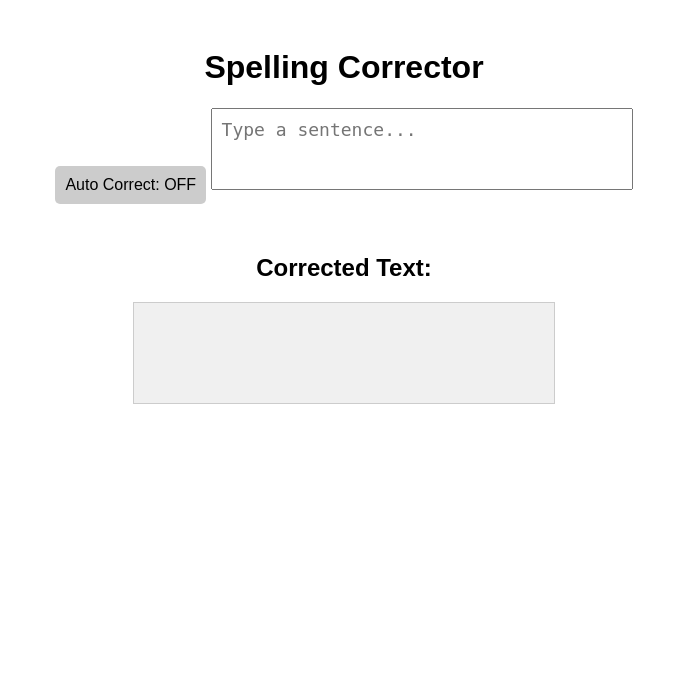
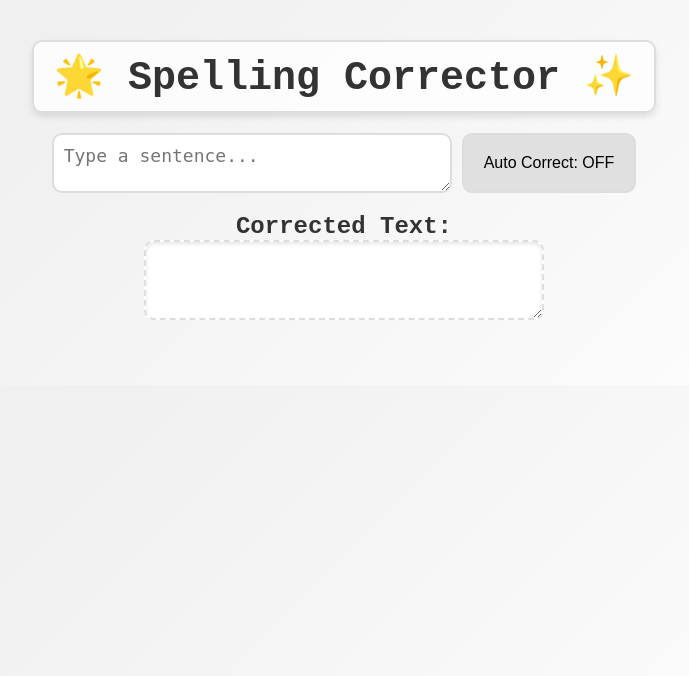
Before and after one commit to Stelllarce/spelling-corrector, a Flask app: page / in a window 1280 px wide. Shown: the top 676 px of the page, without its empty margins (296-985 px from the left). Run offline with Flask 3, Linux system fonts and the light colour scheme.

Commit message:
Update visuals

```diff
--- /dev/null
+++ b/web/static/pretty_style.css
@@ -0,0 +1,137 @@
+* {
+    box-sizing: border-box;
+    margin: 0;
+    padding: 0;
+  }
+
+
+  body {
+    font-family: 'Courier New', Courier, monospace;
+    background-color: #f8f9fa;
+    background-image: linear-gradient(135deg, #f0f0f0 25%, #ffffff 100%);
+    text-align: center;
+    padding: 40px;
+    color: #333;
+  }
+
+
+  h1 {
+    font-size: 2.5em;
+    margin-bottom: 20px;
+    padding: 10px 20px;
+    background: rgba(255, 255, 255, 0.8);
+    border: 2px solid #ddd;
+    border-radius: 10px;
+    display: inline-block;
+    box-shadow: 0 4px 6px rgba(0, 0, 0, 0.1);
+    transition: transform 0.3s;
+  }
+
+  h1:hover {
+    transform: scale(1.05);
+  }
+
+  h1::before {
+    content: "🌟 ";
+  }
+
+  h1::after {
+    content: " ✨";
+  }
+
+  .input-container {
+    display: flex;
+    justify-content: center;
+    align-items: center;
+    gap: 10px;
+    margin-bottom: 20px;
+  }
+
+  #wordInput {
+    width: 400px;
+    height: 60px;
+    padding: 10px;
+    font-size: 18px;
+    border: 2px solid #ddd;
+    border-radius: 10px;
+    outline: none;
+    transition: border-color 0.3s, box-shadow 0.3s;
+  }
+
+  #wordInput:focus {
+    border-color: #4CAF50;
+    box-shadow: 0 0 8px rgba(76, 175, 80, 0.5);
+  }
+
+  #autoCorrectToggle {
+    height: 60px; /* Same height as the input */
+    padding: 0 20px;
+    font-size: 16px;
+    cursor: pointer;
+    background-color: #e0e0e0;
+    border: 2px solid #ddd;
+    border-radius: 10px;
+    transition: background-color 0.3s, transform 0.3s;
+  }
+
+  #autoCorrectToggle.active {
+    background-color: #4CAF50;
+    color: white;
+  }
+
+  #autoCorrectToggle:hover {
+    transform: scale(1.05);
+  }
+
+  #correctedOutput {
+    width: 400px;
+    height: 80px;
+    padding: 10px;
+    font-size: 18px;
+    border: 2px dashed #ddd;
+    border-radius: 10px;
+    background-color: #ffffff;
+    box-shadow: inset 0 2px 4px rgba(0, 0, 0, 0.1);
+    margin-bottom: 20px;
+  }
+
+  #suggestions {
+    display: flex;
+    justify-content: center;
+    gap: 10px;
+    flex-wrap: wrap;
+  }
+
+  .suggestion {
+    padding: 10px 15px;
+    background-color: #ffffff;
+    border: 2px solid #ddd;
+    border-radius: 10px;
+    cursor: pointer;
+    transition: background-color 0.3s, transform 0.3s, box-shadow 0.3s;
+  }
+
+  .suggestion:hover {
+    background-color: #d0e7ff;
+    transform: translateY(-3px);
+    box-shadow: 0 4px 8px rgba(0, 0, 0, 0.1);
+  }
+
+  @keyframes fadeIn {
+    from {
+      opacity: 0;
+      transform: translateY(10px);
+    }
+    to {
+      opacity: 1;
+      transform: translateY(0);
+    }
+  }
+
+  body,
+  h1,
+  .input-container,
+  #correctedOutput,
+  #suggestions {
+    animation: fadeIn 0.8s ease-out;
+  }
--- a/web/template/index.html
+++ b/web/template/index.html
@@ -4,15 +4,16 @@
     <meta charset="UTF-8">
     <meta name="viewport" content="width=device-width, initial-scale=1.0">
     <title>Spelling Corrector</title>
-    <link rel="stylesheet" href="{{ url_for('static', filename='styles.css') }}">
+    <link rel="stylesheet" href="{{ url_for('static', filename='pretty_style.css') }}">
     <script src="{{ url_for('static', filename='script.js') }}" defer></script>
 </head>
 <body>
     <h1>Spelling Corrector</h1>
 
-    <button id="autoCorrectToggle" onclick="toggleAutoCorrect()">Auto Correct: OFF</button>
-
-    <textarea id="wordInput" placeholder="Type a sentence..." rows="2"></textarea>
+    <div class="input-container">
+        <textarea id="wordInput" placeholder="Type a sentence..." rows="2"></textarea>
+        <button id="autoCorrectToggle" onclick="toggleAutoCorrect()">Auto Correct: OFF</button>
+    </div>
 
     <div id="suggestions"></div>
 
```
